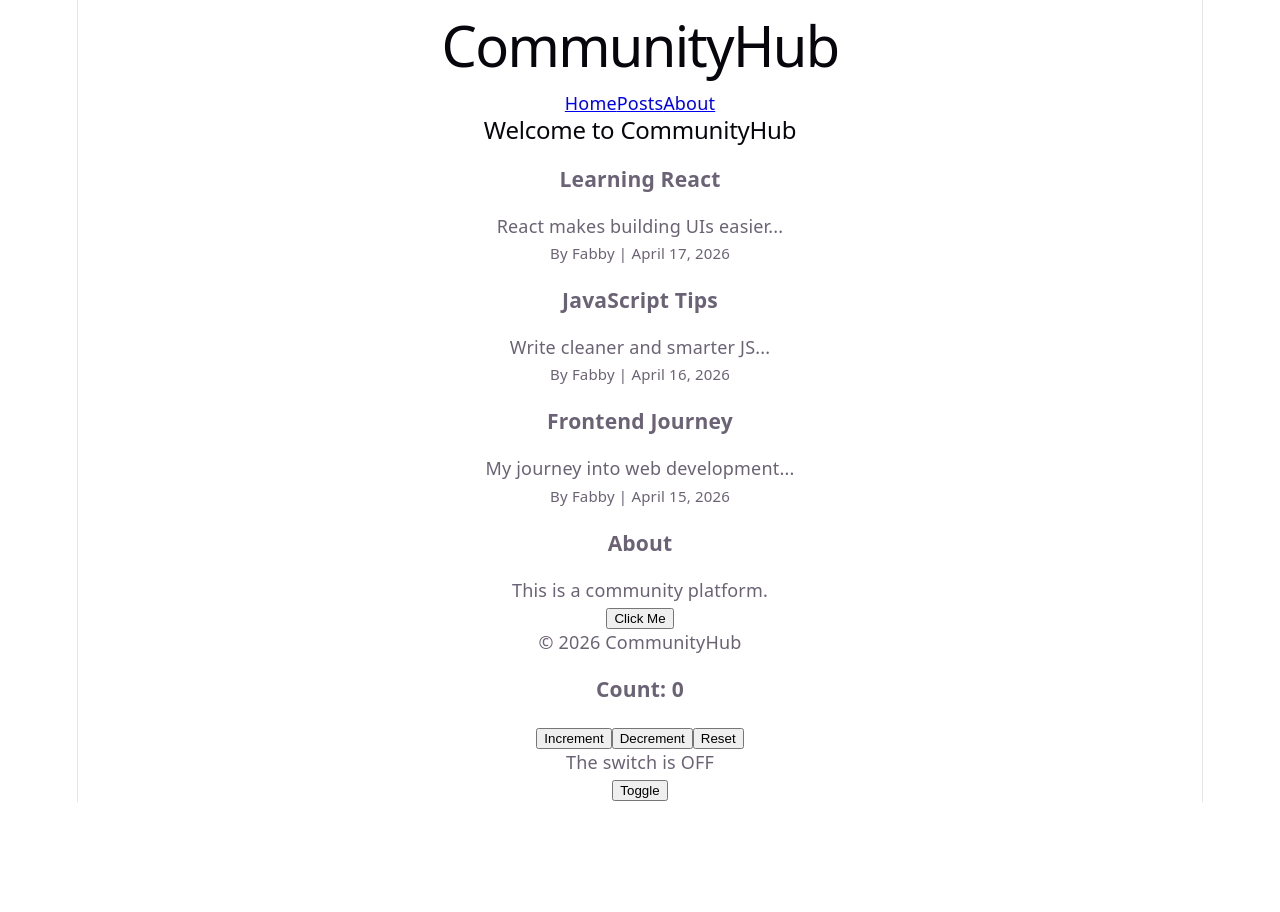
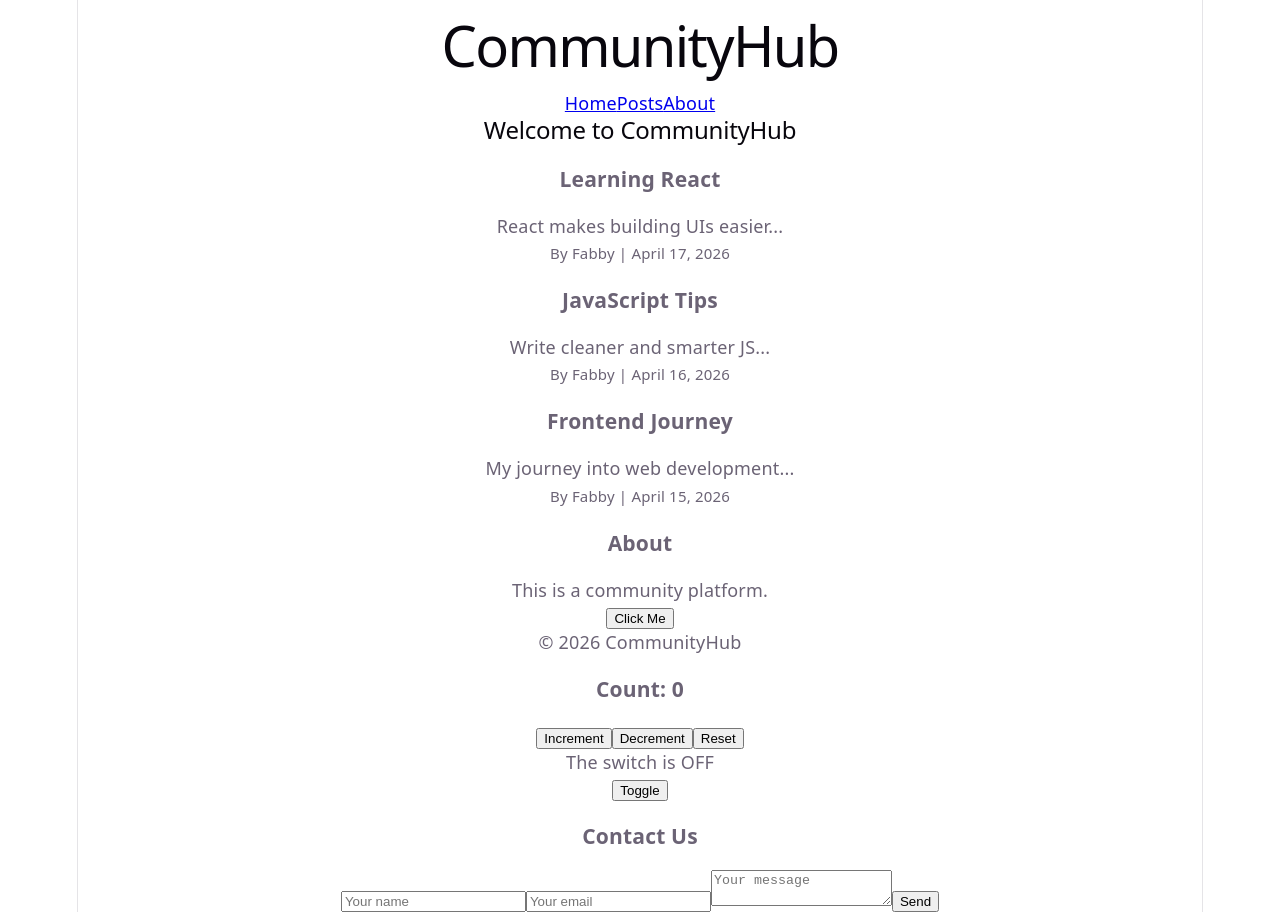
Before and after one commit to fabby442/iyf-s10-week-08-fabby442, a React (Vite) app in the folder iyf-s10-week-08-fabby442/: page / in a window 1280 px wide. Before the commit the page ends 802 px from the top, so only its background shows below. Built offline with nearby package versions, Linux system fonts and the light colour scheme.

Commit message:
Task 16.2: Added controlled ContactForm with event handling

```diff
--- a/iyf-s10-week-08-fabby442/src/App.jsx
+++ b/iyf-s10-week-08-fabby442/src/App.jsx
@@ -5,6 +5,7 @@ import Sidebar from "./components/Sidebar";
 import Button from "./components/Button";
 import Counter from "./components/Counter";
 import Toggle from "./components/Toggle";
+import ContactForm from "./components/ContactForm";
 
 function App() {
   const posts = [
@@ -55,6 +56,7 @@ function App() {
       <Footer />
       <Counter />
       <Toggle />
+      <ContactForm />
     </div>
   );
 }
--- /dev/null
+++ b/iyf-s10-week-08-fabby442/src/components/ContactForm.jsx
@@ -0,0 +1,65 @@
+import { useState } from "react";
+
+function ContactForm() {
+  const [formData, setFormData] = useState({
+    name: "",
+    email: "",
+    message: ""
+  });
+
+  // Handle input changes
+  const handleChange = (e) => {
+    const { name, value } = e.target;
+
+    setFormData(prev => ({
+      ...prev,
+      [name]: value
+    }));
+  };
+
+  // Handle form submit
+  const handleSubmit = (e) => {
+    e.preventDefault();
+
+    console.log("Form Data:", formData);
+
+    // Reset form
+    setFormData({
+      name: "",
+      email: "",
+      message: ""
+    });
+  };
+
+  return (
+    <form onSubmit={handleSubmit}>
+      <h3>Contact Us</h3>
+
+      <input
+        name="name"
+        value={formData.name}
+        onChange={handleChange}
+        placeholder="Your name"
+      />
+
+      <input
+        name="email"
+        type="email"
+        value={formData.email}
+        onChange={handleChange}
+        placeholder="Your email"
+      />
+
+      <textarea
+        name="message"
+        value={formData.message}
+        onChange={handleChange}
+        placeholder="Your message"
+      />
+
+      <button type="submit">Send</button>
+    </form>
+  );
+}
+
+export default ContactForm;
```
